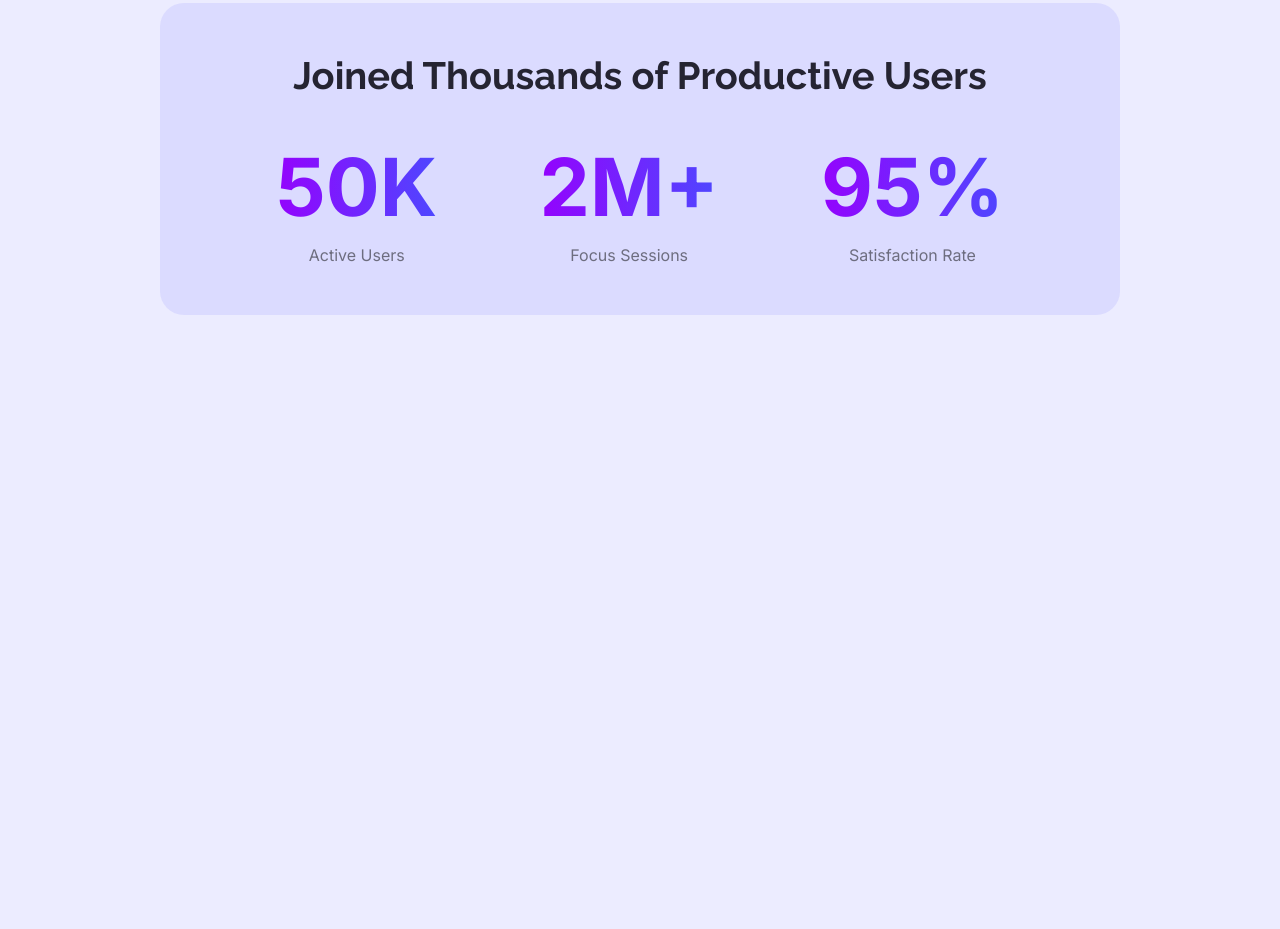
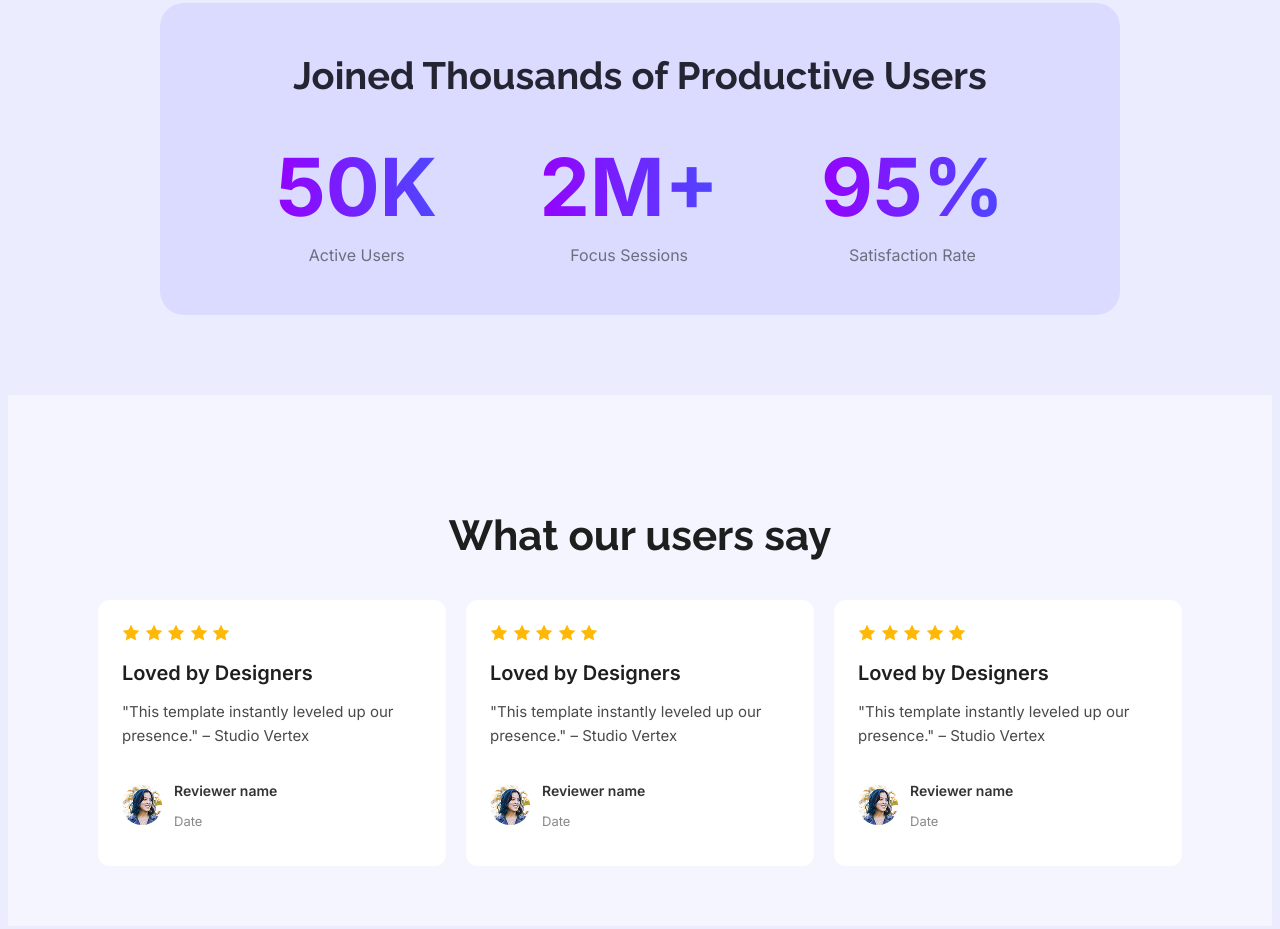
Before and after one commit to iamanowarbd/B12A01-landing-launchpad, a plain HTML site: page index.html in a window 1280 px wide. Shown: the part 1373-2302 px from the top of the page. Before the commit the page ends 1768 px from the top, so only its background shows below. Drawn offline with Linux system fonts and the light colour scheme.

Commit message:
review section added

```diff
--- a/index.html
+++ b/index.html
@@ -53,6 +53,72 @@
                 </div>
             </div>
         </div>
+        <section class="review">
+            <h4 class="title">What our users say</h4>
+            <div class="review-container">
+                <div class="review-card">
+                    <div class="ratting">
+                        <img src="Assets/icon-star.png" alt="">
+                        <img src="Assets/icon-star.png" alt="">
+                        <img src="Assets/icon-star.png" alt="">
+                        <img src="Assets/icon-star.png" alt="">
+                        <img src="Assets/icon-star.png" alt="">
+                    </div>
+                        <div class="review-body">
+                <h3 class="review-heading">Loved by Designers</h3>
+                <p class="review-text">"This template instantly leveled up our presence." – Studio Vertex</p>
+              </div>
+            <div class="reviewer">
+                <img class="avatar" src="Assets/avatar.png" alt="">
+                <div class="reviewer-info">
+                  <p class="reviewer-name">Reviewer name</p>
+                  <p class="review-date">Date</p>
+                </div>
+              </div>
+            </div>
+            <div class="review-card">
+                    <div class="ratting">
+                        <img src="Assets/icon-star.png" alt="">
+                        <img src="Assets/icon-star.png" alt="">
+                        <img src="Assets/icon-star.png" alt="">
+                        <img src="Assets/icon-star.png" alt="">
+                        <img src="Assets/icon-star.png" alt="">
+                    </div>
+                        <div class="review-body">
+                <h3 class="review-heading">Loved by Designers</h3>
+                <p class="review-text">"This template instantly leveled up our presence." – Studio Vertex</p>
+              </div>
+            <div class="reviewer">
+                <img class="avatar" src="Assets/avatar.png" alt="">
+                <div class="reviewer-info">
+                  <p class="reviewer-name">Reviewer name</p>
+                  <p class="review-date">Date</p>
+                </div>
+              </div>
+            </div>
+            <div class="review-card">
+                    <div class="ratting">
+                        <img src="Assets/icon-star.png" alt="">
+                        <img src="Assets/icon-star.png" alt="">
+                        <img src="Assets/icon-star.png" alt="">
+                        <img src="Assets/icon-star.png" alt="">
+                        <img src="Assets/icon-star.png" alt="">
+                    </div>
+                        <div class="review-body">
+                <h3 class="review-heading">Loved by Designers</h3>
+                <p class="review-text">"This template instantly leveled up our presence." – Studio Vertex</p>
+              </div>
+            <div class="reviewer">
+                <img class="avatar" src="Assets/avatar.png" alt="">
+                <div class="reviewer-info">
+                  <p class="reviewer-name">Reviewer name</p>
+                  <p class="review-date">Date</p>
+                </div>
+              </div>
+            </div>
+        </div>
+        </section>
+
     </main>
     <footer>
 
--- a/styles/web.css
+++ b/styles/web.css
@@ -33,16 +33,14 @@ body{
     cursor: pointer;
 }
 
+.title{
+    font-family: "Raleway", sans-serif;
+    font-size: 42px;
+    font-weight: 700;
+    text-align: center;
+}
 
-.contact-btn{
-    font-family: "Raleway", sans-serif;
-    background-color: rgba(78, 71, 255, 0.1);
-    font-weight: bold;
-    border-radius: 10px;
-    border: none;
-    font-size: 16px;
-    cursor: pointer;
-}
+
 /* header */
 header{
     background-image: url('../Assets/Hero-bg.png');
@@ -91,9 +89,10 @@ nav{
 
 }
 
+/* action section */
+
 .action{
     display: flex;
-
     color: rgba(37, 36, 50, 1);
     padding: 80px 150px;
     align-items: center;
@@ -179,3 +178,79 @@ nav{
     color: rgba(0, 0, 0, 0.5);
     margin: 0px;
 }
+
+/* review */
+
+.review{
+    font-family: "Inter", sans-serif;
+    background-color: rgba(255, 255, 255, 0.5);
+    padding: 60px 20px;
+    text-align: center;
+}
+
+.review .title{
+    color: rgba(30, 30, 30, 1);
+    font: 32px;
+    font-weight: 700;
+    margin-bottom: 40px;
+}
+
+.review-container{
+    display: flex;
+    justify-content: center;
+    gap: 20px;
+}
+
+.review-card{
+    background-color: white;
+    display: flex;
+    flex-direction: column;
+    border-radius: 12px;
+    padding: 24px;
+    width: 300px;
+    text-align: left;
+}
+
+.rating img{
+    width: 20px;
+    height: 20px;
+    margin-right: 4px;
+}
+.review-heading {
+  font-size: 20px;
+  font-weight: 600;
+  margin: 16px 0 8px;
+  color: #1f1f1f;
+}
+
+.review-text {
+  font-size: 15px;
+  color: #4a4a4a;
+  line-height: 1.6;
+  margin-bottom: 20px;
+}
+
+.reviewer {
+  display: flex;
+  align-items: center;
+  margin-top: auto;
+}
+
+.avatar {
+  width: 40px;
+  height: 40px;
+  border-radius: 50%;
+  object-fit: cover;
+  margin-right: 12px;
+}
+
+.reviewer-name {
+  font-weight: 600;
+  font-size: 14px;
+  color: #333;
+}
+
+.review-date {
+  font-size: 13px;
+  color: #888;
+}
```
